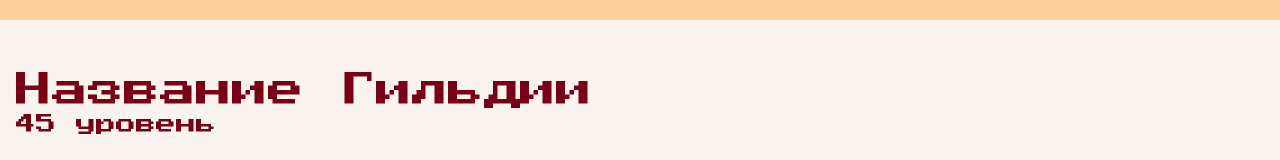
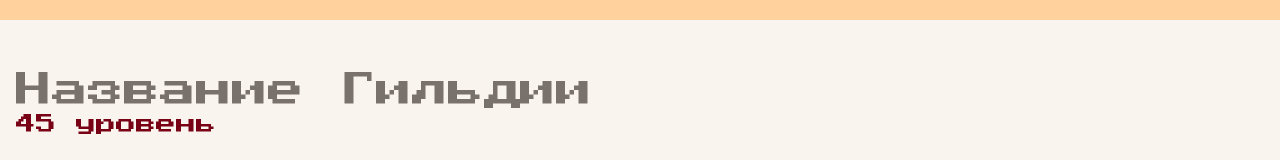
Before and after one commit to YugPancake/questa, a SvelteKit app: page /guild in a window 1280 px wide. Shown: the part 367-527 px from the top of the page. Built offline with nearby package versions, Linux system fonts and the light colour scheme.

Commit message:
Маленкьие добавления по всем страницам, кроме календаря на 40% готовая главная страница

```diff
--- a/src/routes/guild/+page.svelte
+++ b/src/routes/guild/+page.svelte
@@ -23,6 +23,6 @@
 </div>
 
 <Container class="grow py-[50px] ">
-  <div class="text-color-olive text-4xl font-normal">Название Гильдии</div>
+  <div class="text-4xl font-normal text-stone-500">Название Гильдии</div>
   <div class="text-xl font-normal">45 уровень</div>
 </Container>
```
